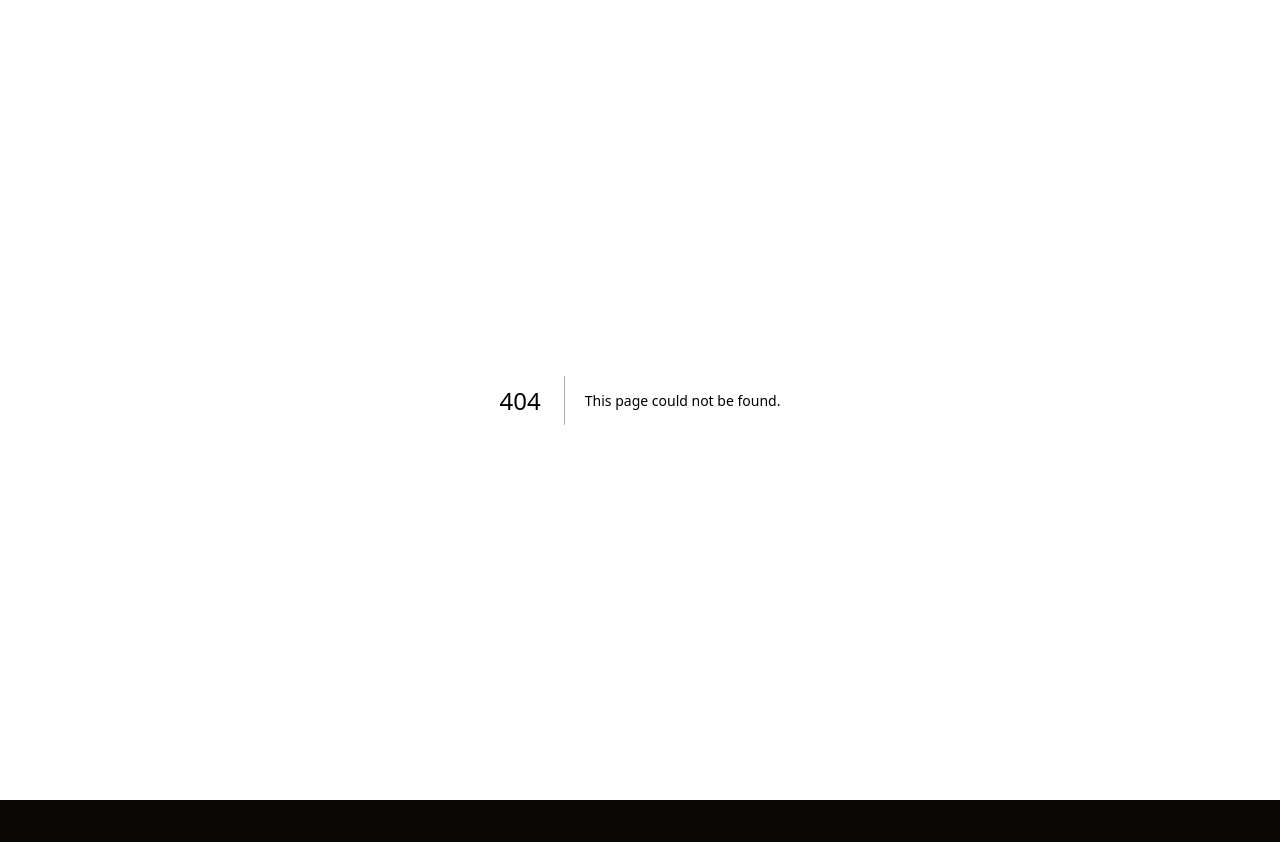
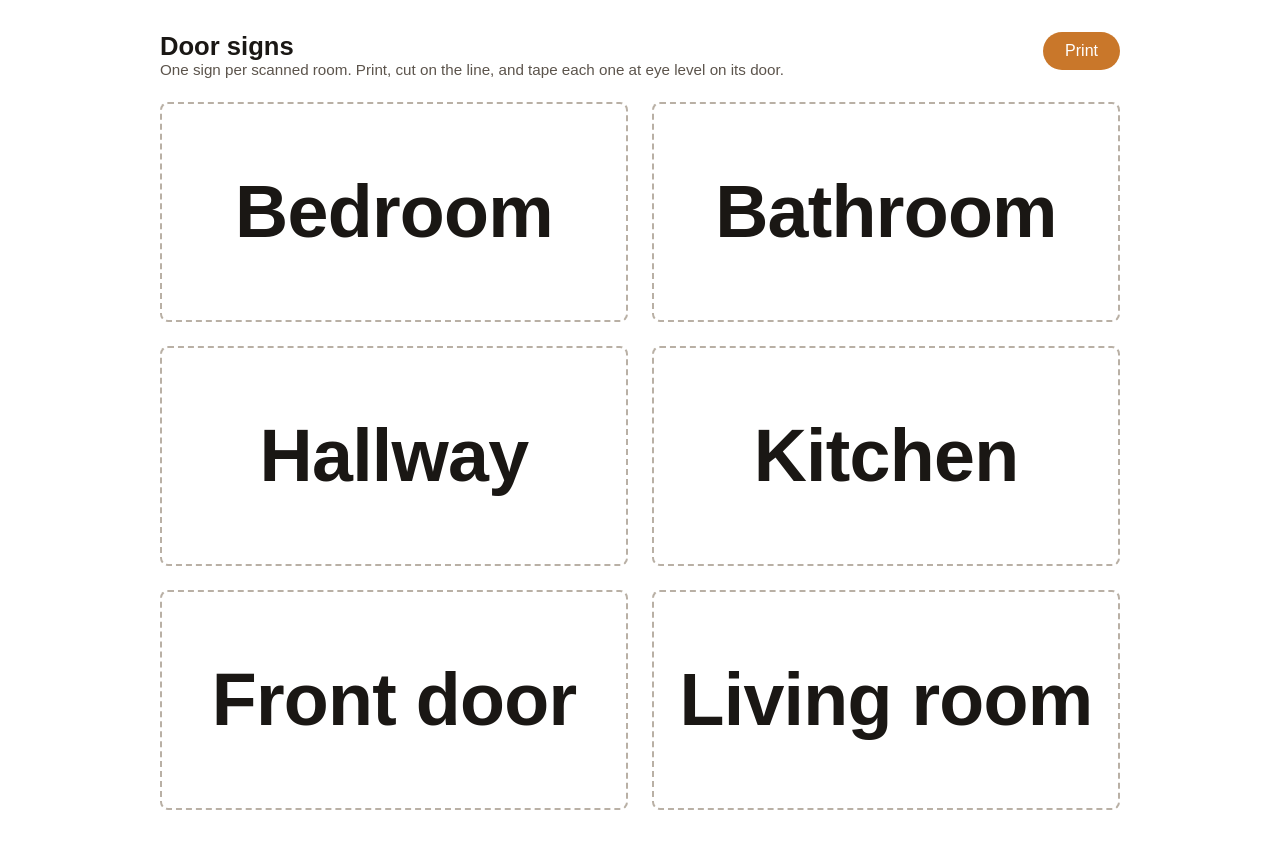
Before and after one commit to nimaibhat/lantern, a Next.js app: page /signs in a window 1280 px wide. Before the commit this address had no page. Before the commit the page ends 800 px from the top, so only its background shows below. Built offline with nearby package versions, Linux system fonts and the light colour scheme; no server answers; a web font is replaced by a local one.

Commit message:
printable door signs

```diff
--- a/app/dashboard/_components/dashboard.css
+++ b/app/dashboard/_components/dashboard.css
@@ -185,6 +185,7 @@ body:has(.dash.night) {
 }
 
 .page-head p { margin-top: 6px; max-width: 60ch; }
+.page-actions { display: flex; flex-wrap: wrap; gap: 10px; }
 
 /* ─── Building blocks ─── */
 
--- /dev/null
+++ b/app/signs/page.tsx
@@ -0,0 +1,31 @@
+import { getRooms } from "@/lib/dashboard/data";
+import { PrintButton } from "./print-button";
+import "./signs.css";
+
+export const dynamic = "force-dynamic";
+
+// Door signs from the scan (docs/cues.md): one per room, a real photo of the room and its name in large type, to tape
+// on each door. Labels on doors are one of the simplest wayfinding aids for people living with dementia.
+export default async function SignsPage() {
+  const rooms = await getRooms();
+  return (
+    <main className="signs">
+      <header className="signs-head">
+        <div>
+          <h1>Door signs</h1>
+          <p>One sign per scanned room. Print, cut on the line, and tape each one at eye level on its door.</p>
+        </div>
+        <PrintButton />
+      </header>
+      {rooms.length === 0 && <p>No rooms yet. Scan the home first.</p>}
+      <div className="sign-grid">
+        {rooms.map((r) => (
+          <section key={r.id} className={r.photoUrls?.[0] ? "sign" : "sign name-only"}>
+            {r.photoUrls?.[0] && <img src={r.photoUrls[0]} alt="" />}
+            <h2>{r.name}</h2>
+          </section>
+        ))}
+      </div>
+    </main>
+  );
+}
--- /dev/null
+++ b/app/signs/print-button.tsx
@@ -0,0 +1,9 @@
+"use client";
+
+export function PrintButton() {
+  return (
+    <button className="signs-print" onClick={() => window.print()}>
+      Print
+    </button>
+  );
+}
--- /dev/null
+++ b/app/signs/signs.css
@@ -0,0 +1,76 @@
+/* Printable door signs: high contrast, large type, nothing decorative. Two signs per printed page. */
+
+.signs {
+  min-height: 100vh;
+  padding: 32px 16px;
+  background: #fff;
+  color: #1a1714;
+  font-family: var(--font-heading), sans-serif;
+}
+
+.signs-head {
+  display: flex;
+  justify-content: space-between;
+  align-items: flex-start;
+  gap: 16px;
+  max-width: 960px;
+  margin: 0 auto 24px;
+}
+
+.signs-head h1 { font-size: 1.6rem; }
+.signs-head p { color: #5c544c; font-size: 0.95rem; }
+
+.signs-print {
+  padding: 10px 22px;
+  border: 0;
+  border-radius: 999px;
+  background: #c9772a;
+  color: #fff;
+  font: inherit;
+  cursor: pointer;
+}
+
+.sign-grid {
+  display: grid;
+  grid-template-columns: repeat(auto-fill, minmax(min(100%, 420px), 1fr));
+  gap: 24px;
+  max-width: 960px;
+  margin: 0 auto;
+}
+
+.sign {
+  display: flex;
+  flex-direction: column;
+  align-items: center;
+  gap: 18px;
+  padding: 24px;
+  border: 2px dashed #b9b0a5; /* the cut line */
+  border-radius: 8px;
+  break-inside: avoid;
+}
+
+.sign img {
+  width: 100%;
+  aspect-ratio: 4 / 3;
+  border-radius: 12px;
+  object-fit: cover;
+}
+
+/* No photo yet: the name alone still works as a sign. */
+.sign.name-only { min-height: 220px; justify-content: center; }
+
+.sign h2 {
+  font-size: clamp(2.6rem, 9vw, 4.6rem);
+  font-weight: 700;
+  line-height: 1;
+  letter-spacing: -0.01em;
+}
+
+@media print {
+  .signs { padding: 0; }
+  .signs-head { display: none; }
+  .sign-grid { display: block; max-width: none; }
+  .sign { height: 48vh; margin-bottom: 2vh; justify-content: center; page-break-inside: avoid; }
+  .sign img { width: auto; height: 70%; }
+  .sign h2 { font-size: 64pt; }
+}
```
Also changed, not shown: app/dashboard/routine/routine-editor.tsx (+8 -3 lines).
